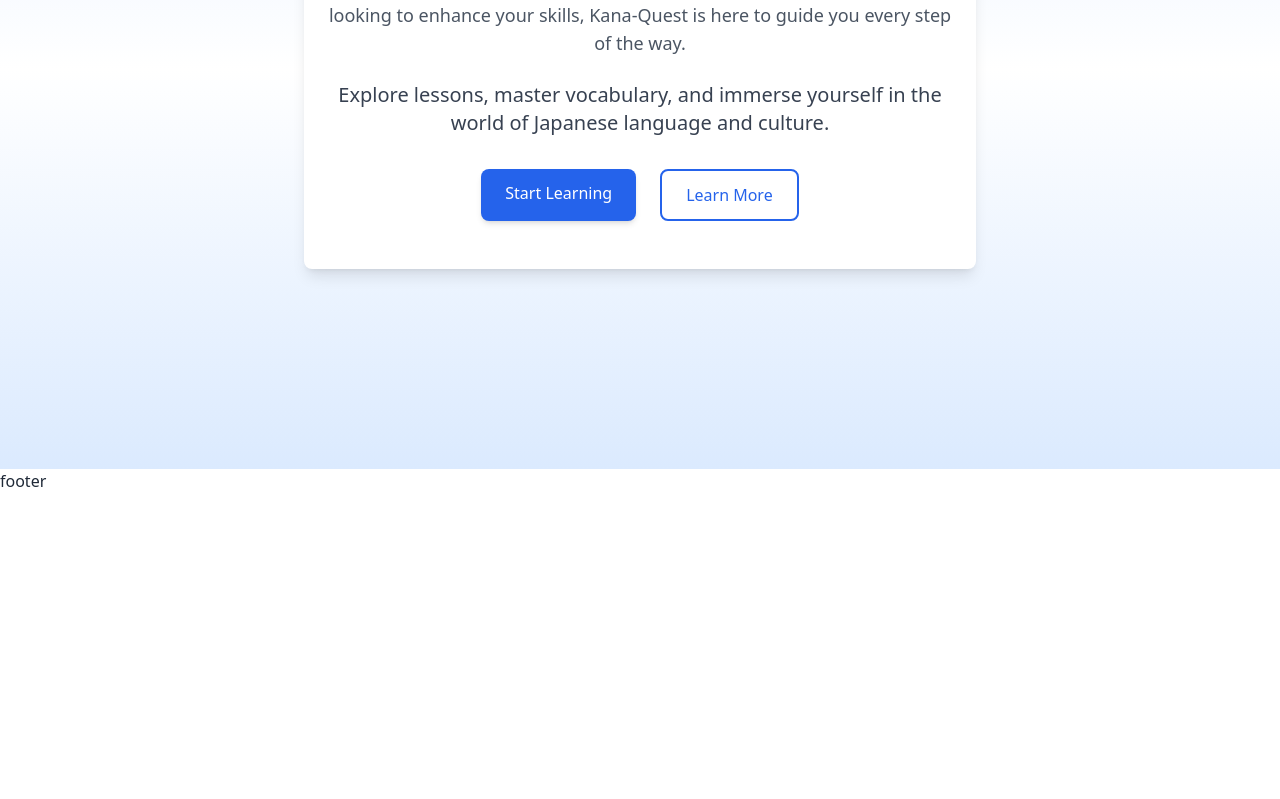
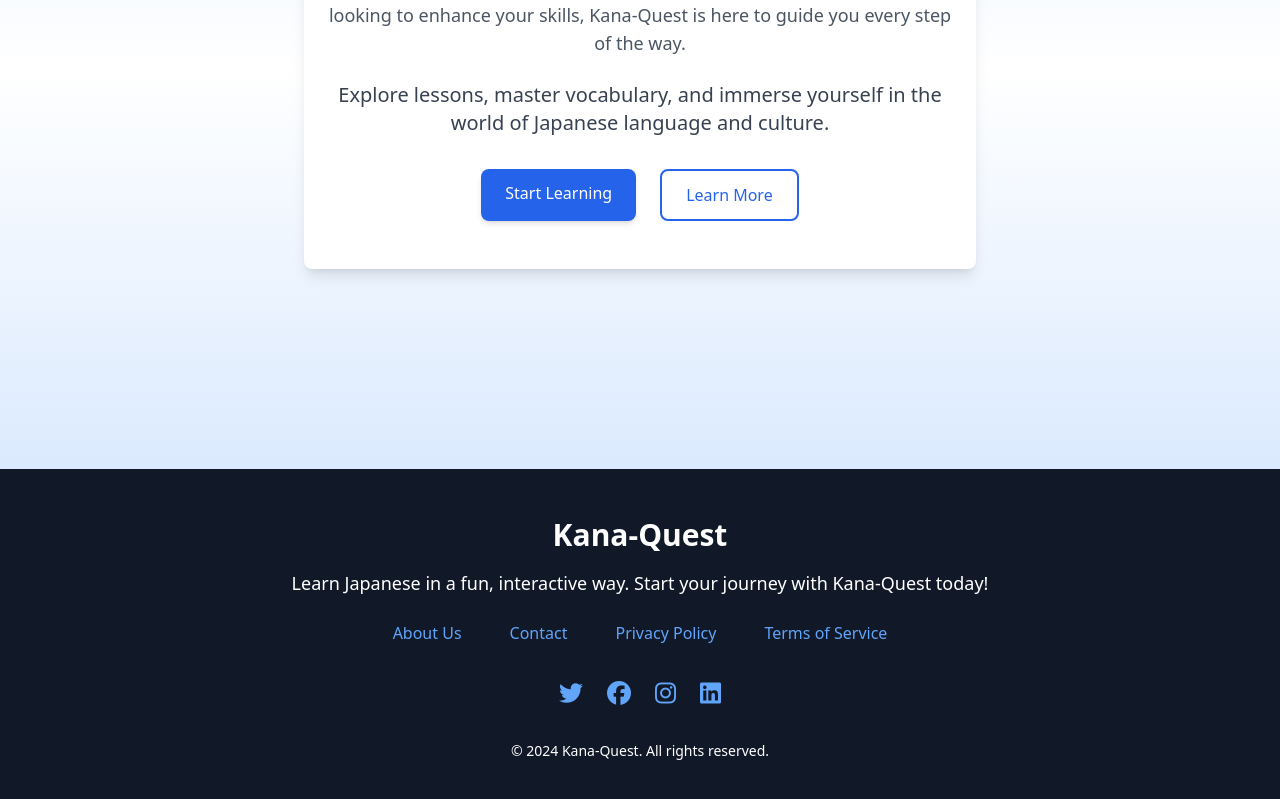
Before and after one commit to mdsabbiralmamon/kana-quest, a Next.js app: page / in a window 1280 px wide. Shown: the part 399-1198 px from the top of the page. Before the commit the page ends 892 px from the top, so only its background shows below. Built offline with nearby package versions, Linux system fonts and the light colour scheme; no server answers.

Commit message:
feat: redesign footer component with navigation links and social media icons

```diff
--- a/src/components/global/Footer/Footer.tsx
+++ b/src/components/global/Footer/Footer.tsx
@@ -1,11 +1,53 @@
 import React from 'react';
 
 const Footer = () => {
-    return (
-        <div>
-            footer
+  return (
+    <footer className="bg-gray-900 text-white py-12">
+      <div className="max-w-6xl mx-auto px-6 text-center">
+        <h2 className="text-3xl font-semibold mb-4">Kana-Quest</h2>
+        <p className="text-lg mb-6">
+          Learn Japanese in a fun, interactive way. Start your journey with Kana-Quest today!
+        </p>
+
+        {/* Links Section */}
+        <div className="flex justify-center gap-12 mb-8">
+          <a href="/about" className="text-blue-400 hover:text-blue-500 transition duration-300">
+            About Us
+          </a>
+          <a href="/contact" className="text-blue-400 hover:text-blue-500 transition duration-300">
+            Contact
+          </a>
+          <a href="/privacy" className="text-blue-400 hover:text-blue-500 transition duration-300">
+            Privacy Policy
+          </a>
+          <a href="/terms" className="text-blue-400 hover:text-blue-500 transition duration-300">
+            Terms of Service
+          </a>
         </div>
-    );
+
+        {/* Social Media Icons Section */}
+        <div className="flex justify-center gap-6">
+          <a href="https://twitter.com" target="_blank" className="text-blue-400 hover:text-blue-500 transition duration-300">
+            <i className="fab fa-twitter text-2xl"></i>
+          </a>
+          <a href="https://facebook.com" target="_blank" className="text-blue-400 hover:text-blue-500 transition duration-300">
+            <i className="fab fa-facebook text-2xl"></i>
+          </a>
+          <a href="https://instagram.com" target="_blank" className="text-blue-400 hover:text-blue-500 transition duration-300">
+            <i className="fab fa-instagram text-2xl"></i>
+          </a>
+          <a href="https://linkedin.com" target="_blank" className="text-blue-400 hover:text-blue-500 transition duration-300">
+            <i className="fab fa-linkedin text-2xl"></i>
+          </a>
+        </div>
+
+        {/* Copyright Section */}
+        <p className="text-sm mt-8">
+          © {new Date().getFullYear()} Kana-Quest. All rights reserved.
+        </p>
+      </div>
+    </footer>
+  );
 };
 
 export default Footer;
```
